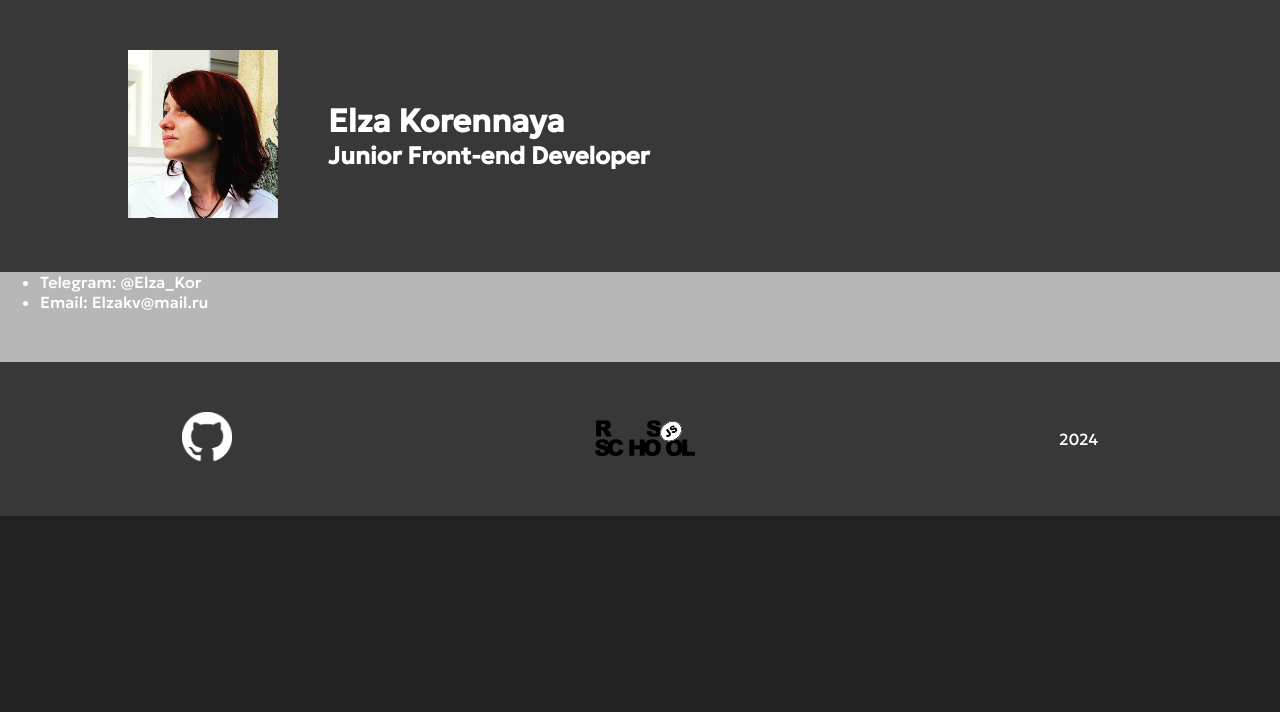
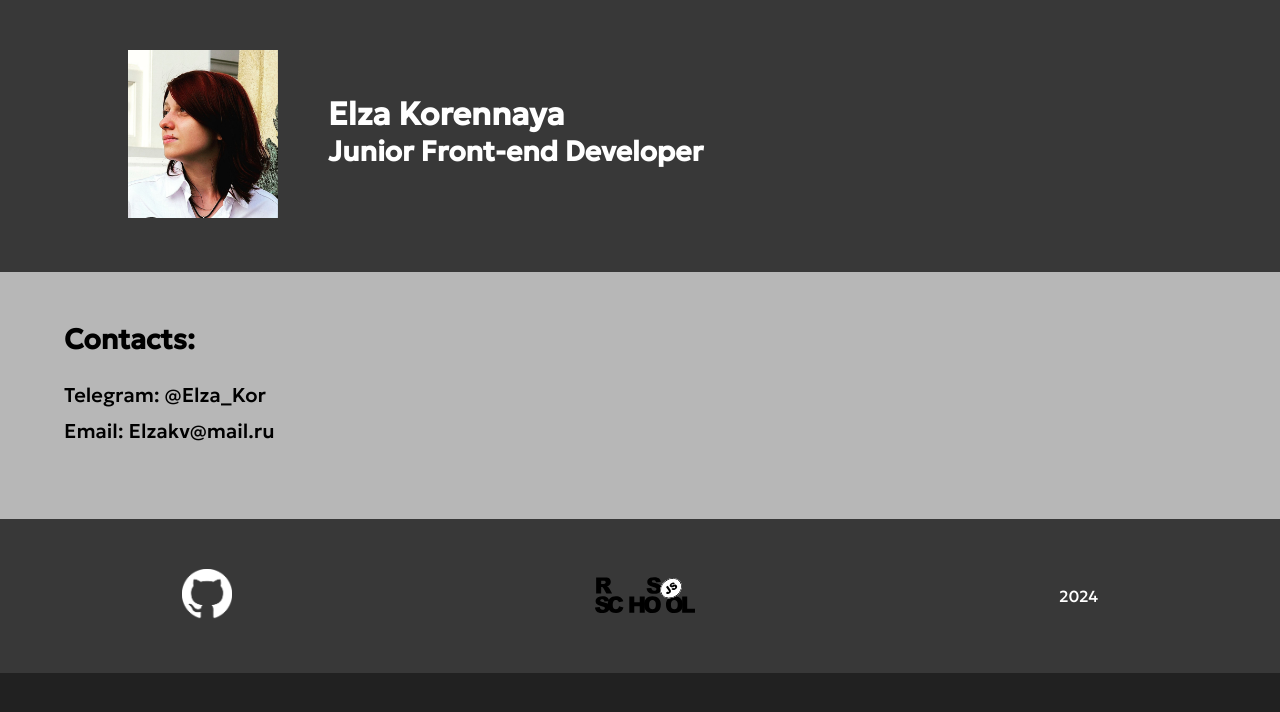
Before and after one commit to Mantik0re/rsschool-cv, a plain HTML site: page index.html in a window 1280 px wide. Drawn offline with Linux system fonts and the light colour scheme.

Commit message:
feat: add contact section with styles

```diff
--- a/index.html
+++ b/index.html
@@ -19,6 +19,7 @@
         </header>
         <main>
             <div class="contacts">
+                <h2>Contacts:</h2>
                 <nav>
                     <ul>
                         <li>Telegram: @Elza_Kor</li>
--- a/style.css
+++ b/style.css
@@ -7,12 +7,26 @@
 
 * {
     margin: 0;
-    color: white;
+}
+
+h2 {
+    font-size: 28px;
+    padding-bottom: 10px;
+}
+
+nav ul li{
+    list-style-type: none;
+    padding-bottom: 10px;
+}
+
+nav ul {
+    padding: 15px 0;
 }
 
 body {
     background-color: rgb(33, 33, 33);
     font-family: Geologica, 'Times New Roman', Times, serif;
+    color: white;
 }
 
 .CV__wrapper {
@@ -41,9 +55,16 @@ header {
 
 main {
     display: flex;
-    padding-bottom: 50px;
+    padding: 50px 5%;
     background-color: #b7b7b7;
+
 }
+
+.contacts {
+    color: black;
+    font-size: 20px;
+}
+
 
 
 
```
